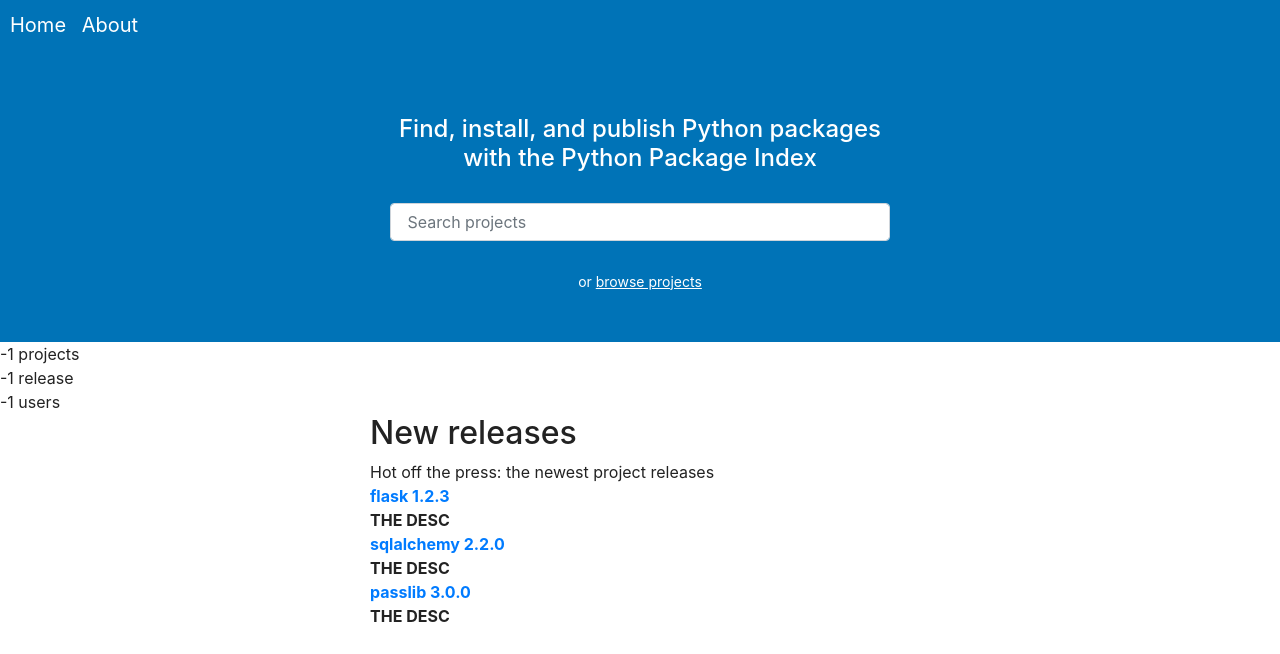
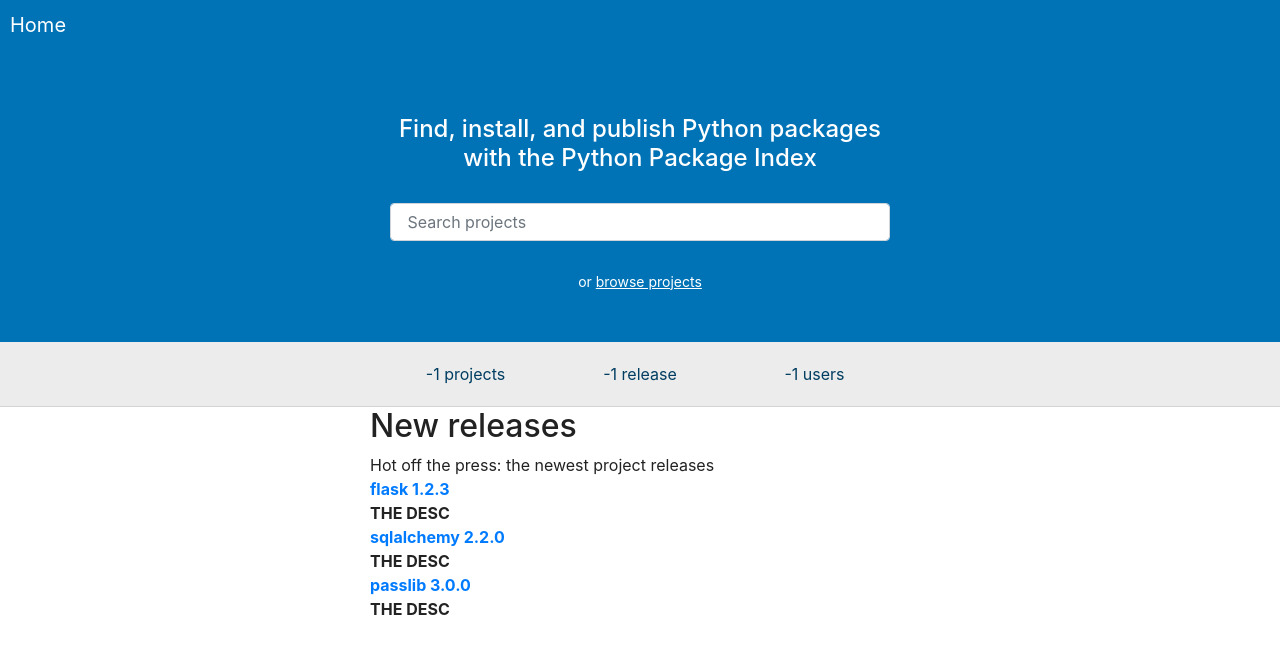
Before and after one commit to willschlitzer/flask-app-talkpython, a Flask app: page / in a window 1280 px wide. Shown: the top 654 px of the page. Run offline with Flask 2, Linux system fonts and the light colour scheme; some libraries are stand-ins or nearby versions.

Commit message:
Update for stats slice

```diff
--- a/pypi_org/static/css/site.css
+++ b/pypi_org/static/css/site.css
@@ -52,3 +52,18 @@ nav > a {
     margin-right: auto;
     margin-bottom: 30px;
 }
+
+.pypi-stats {
+    padding: 10px 0;
+    background-color: #ececec;
+    text-align: center;
+    border-bottom: 1px solid #d3d3d3;
+}
+
+.pypi-stats .stat {
+    display: inline-block;
+    min-width: 170px;
+    padding: 10px;
+    font-size: 16px;
+    color: #003d61;
+}
--- a/pypi_org/templates/shared/_layout.html
+++ b/pypi_org/templates/shared/_layout.html
@@ -16,7 +16,7 @@
 
 <nav>
     <a href="/">Home</a>
-    <a href="/about">About</a>
+{#    <a href="/about">About</a>#}
 </nav>
 
 <div class="main_content">
```
